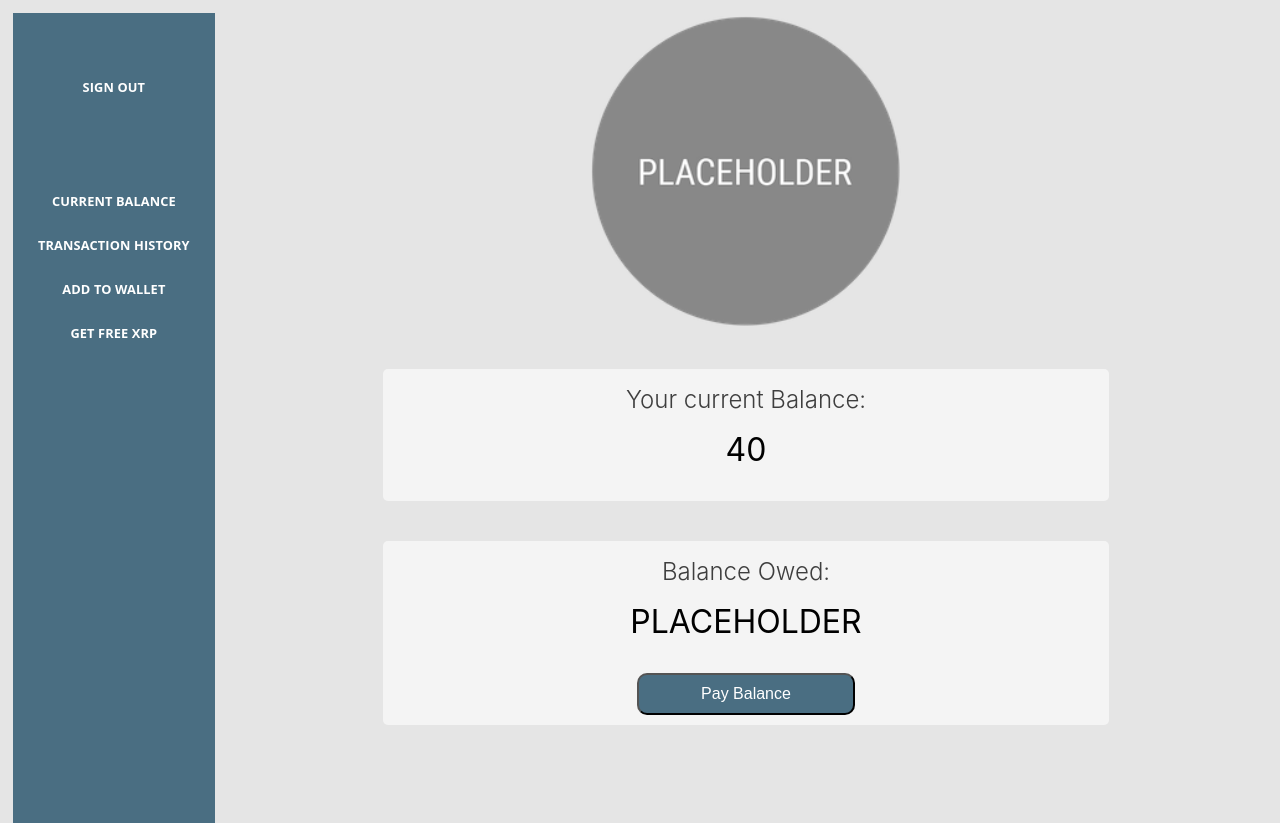
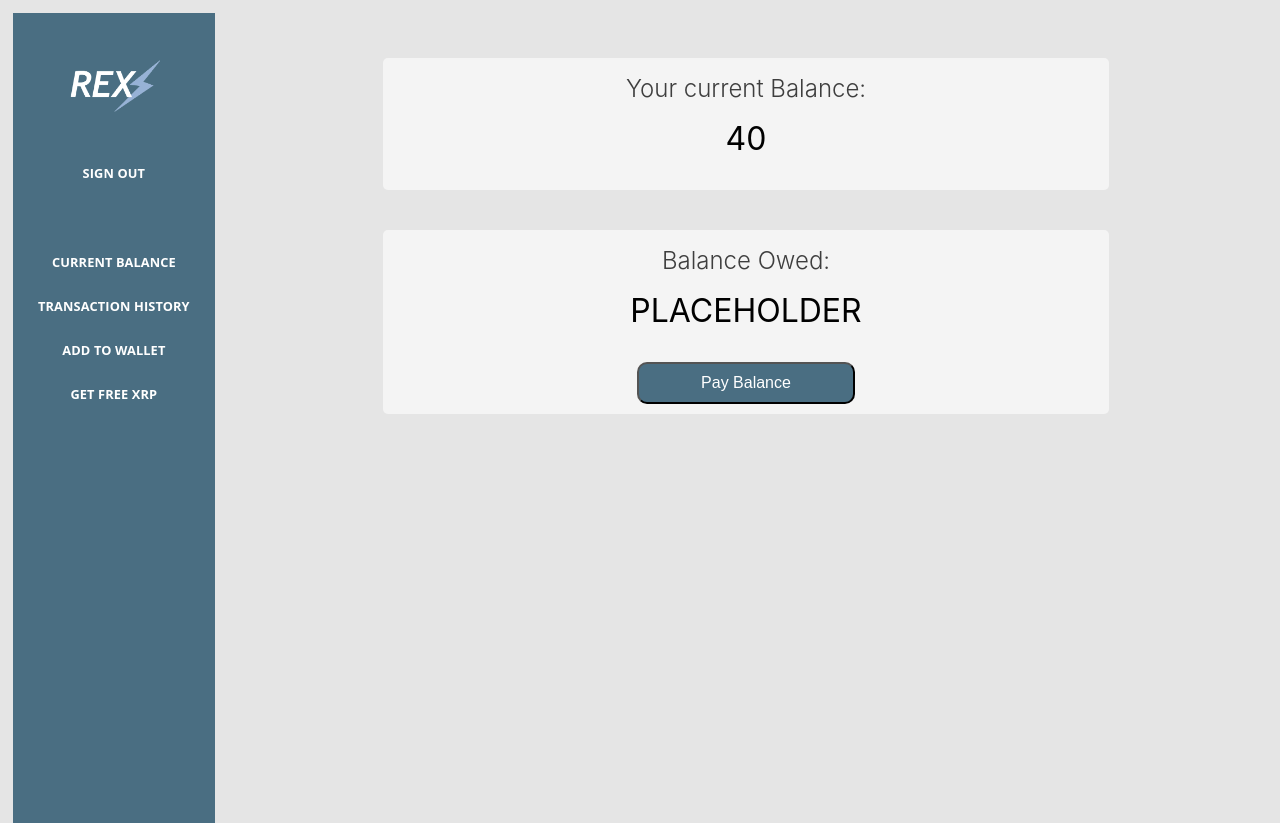
Before and after one commit to IrennaLumbuun/SloHacksProject, a website: page UserDashboard.html in a window 1280 px wide. Drawn offline with Linux system fonts and the light colour scheme.

Commit message:
logo to user dashboard

```diff
--- a/UserDashboard.html
+++ b/UserDashboard.html
@@ -85,11 +85,19 @@
                 height:100%;
                 width:100%;
             }
+            #logo{
+                width:9rem;
+            }
+            ul#sign-out {
+                padding-top: inherit;
+                padding-bottom: 2%;
+            }
         </style>
     </head>
     <body>
         <aside>
             <div id = "table-of-content">
+                <img id='logo' src='logo.jpg'>
                 <ul id="sign-out">
                     <a href ="index.html"><li>Sign out</li></a>
                 </ul>
--- a/current-balance.html
+++ b/current-balance.html
@@ -76,7 +76,6 @@
         </style>
     </head>
     <body>
-        <img src ="icon-placeholder.png">
         <div id="items">
             <div class = "current-balance">
                 <h1>Your current Balance: </h1>
```
